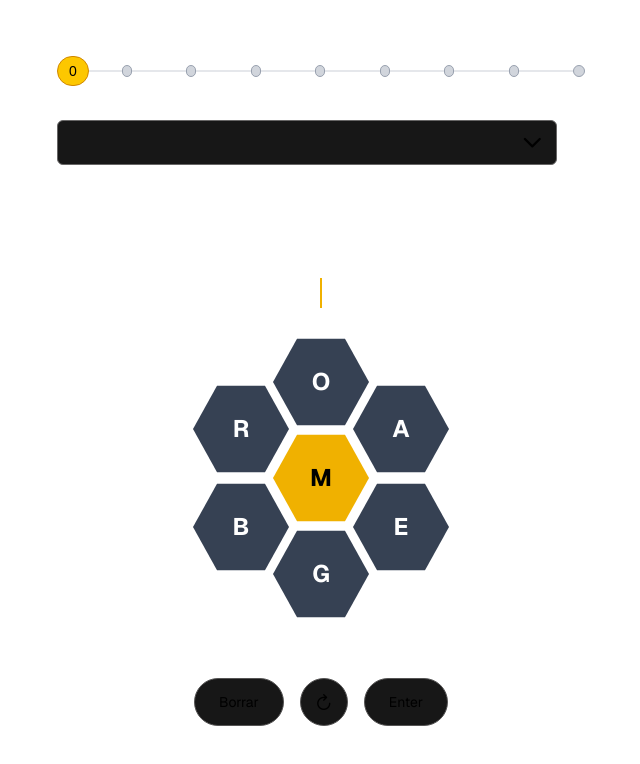
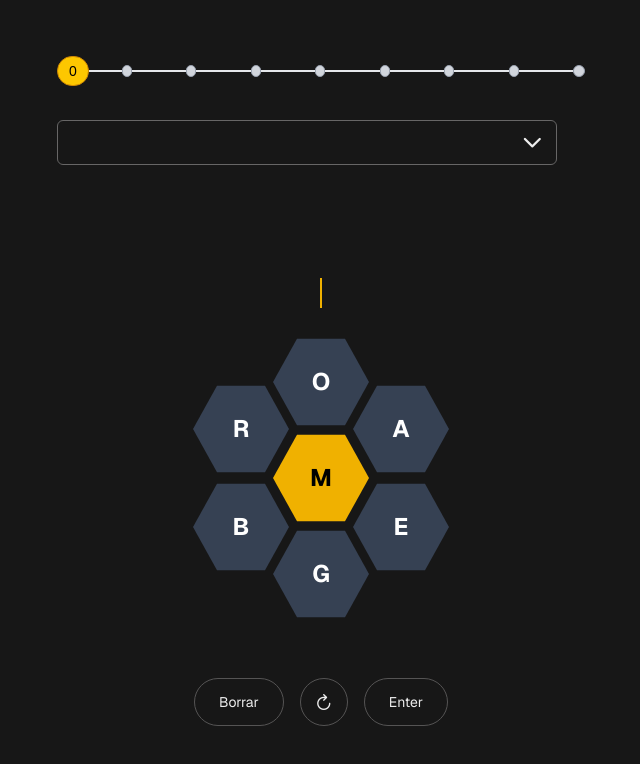
Before and after one commit to telemaca/spelling-bee, a Next.js app: page / in a window 1280 px wide. Shown: the top 764 px of the page, without its empty margins (319-959 px from the left). Built offline with nearby package versions, Linux system fonts and the light colour scheme; a web font is replaced by a local one.

Commit message:
Set fixed bg and color

```diff
--- a/src/app/globals.css
+++ b/src/app/globals.css
@@ -4,8 +4,8 @@
 @import "../app/components/Scoring/styles.scss";
 
 root {
-  --background: #ffffff;
-  --foreground: #171717;
+  --background: #171717;
+  --foreground: #ededed;
 }
 
 @theme inline {
@@ -23,8 +23,8 @@ root {
 }
 
 body {
-  background: var(--background);
-  color: var(--foreground);
+  background: #171717;
+  color: #ededed;
   font-family: Arial, Helvetica, sans-serif;
 }
 
```
